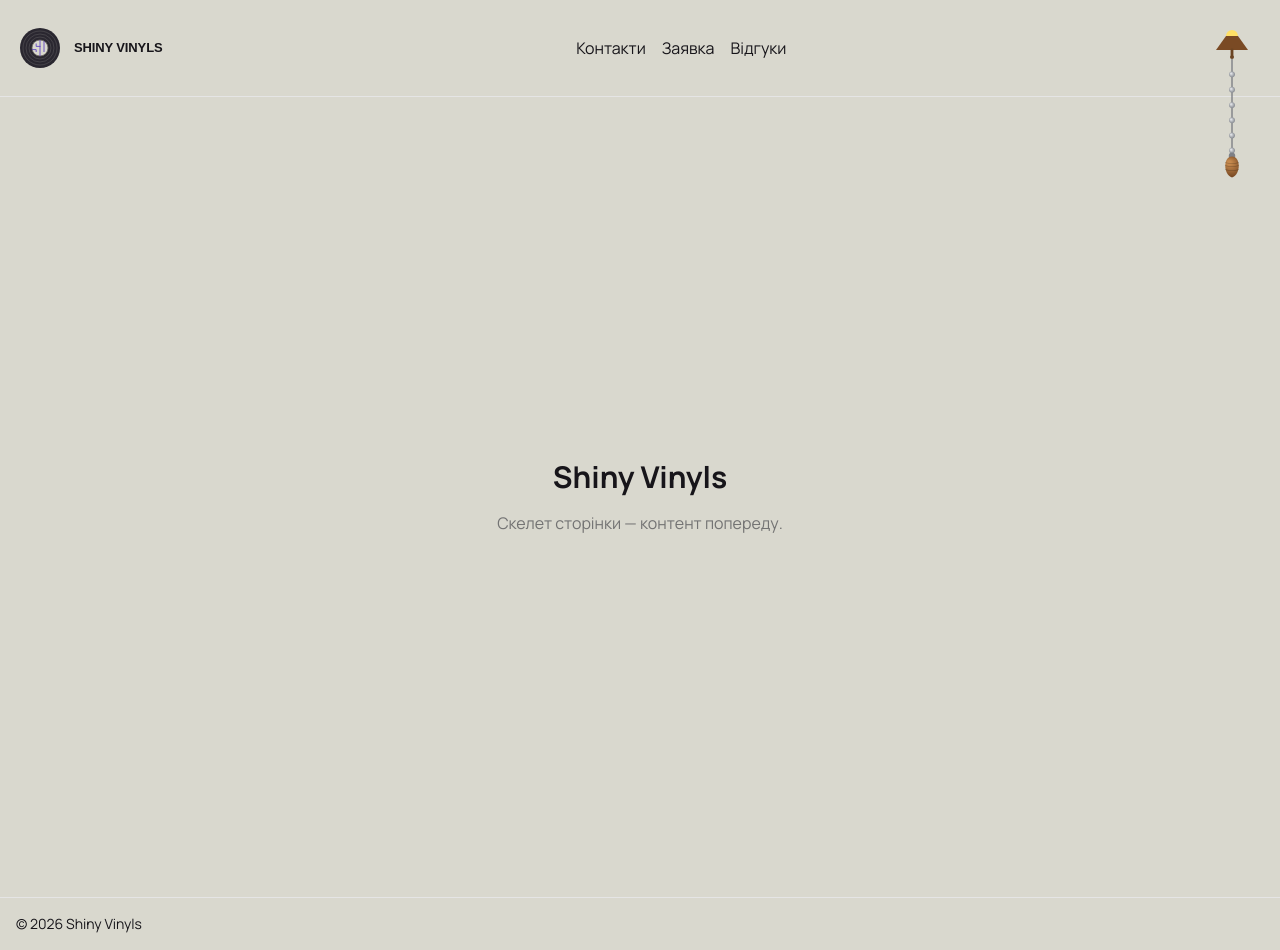
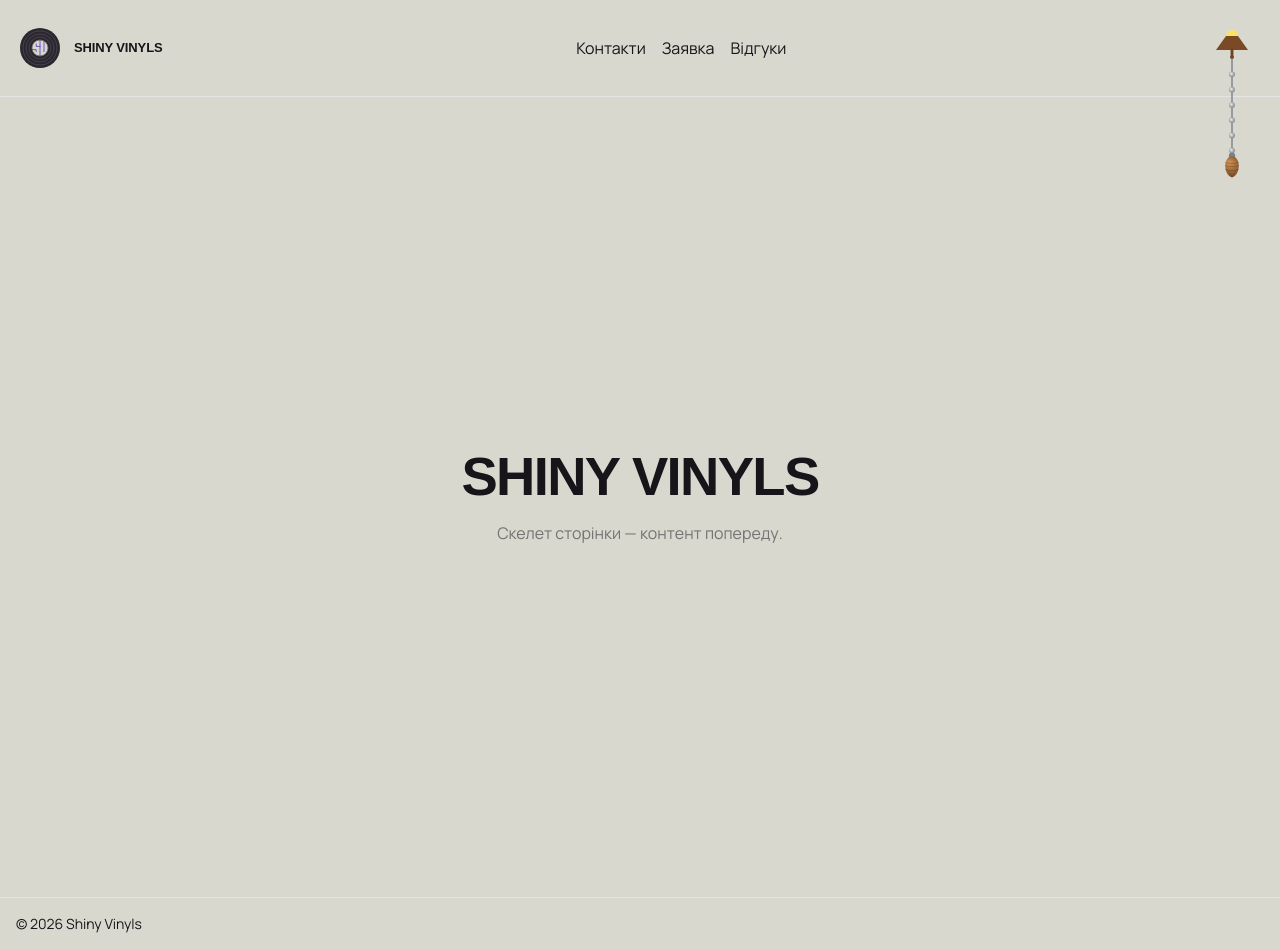
Before and after one commit to TolikSyedin/shiny-vinyls, a Next.js app: page / in a window 1280 px wide. Built offline with nearby package versions, Linux system fonts and the light colour scheme; a web font is replaced by a local one.

Commit message:
Minor clean-up

```diff
--- a/app/fonts.ts
+++ b/app/fonts.ts
@@ -1,6 +1,4 @@
 import { IBM_Plex_Mono, Manrope, Unbounded } from 'next/font/google'
-
-// cyrillic-ext is required — ї/є/ґ live outside the base cyrillic subset.
 
 export const fontDisplay = Unbounded({
   subsets: ['latin', 'cyrillic', 'cyrillic-ext'],
--- a/app/globals.css
+++ b/app/globals.css
@@ -9,7 +9,6 @@
   --border: #e5e5e5;
   --accent: #f5f5f5;
   --accent-foreground: #171717;
-
   --surface: #d9d8ce;
   --surface-2: #edece5;
   --ink: #17151a;
@@ -32,7 +31,6 @@
   --border: #424242;
   --accent: #262626;
   --accent-foreground: #ededed;
-
   --surface: #261f32;
   --surface-2: #1b1822;
   --ink: #f0ece4;
@@ -57,6 +55,16 @@
   --color-accent-foreground: var(--accent-foreground);
 }
 
+h1 {
+    font-family: var(--f-display);
+    font-weight: 900;
+    text-transform: uppercase;
+    letter-spacing: -.03em;
+    line-height: 1.02;
+    font-size: clamp(1.9rem, 5.6vw, 3.4rem);
+    margin: 0;
+}
+
 body {
   background: var(--background);
   color: var(--foreground);
```
